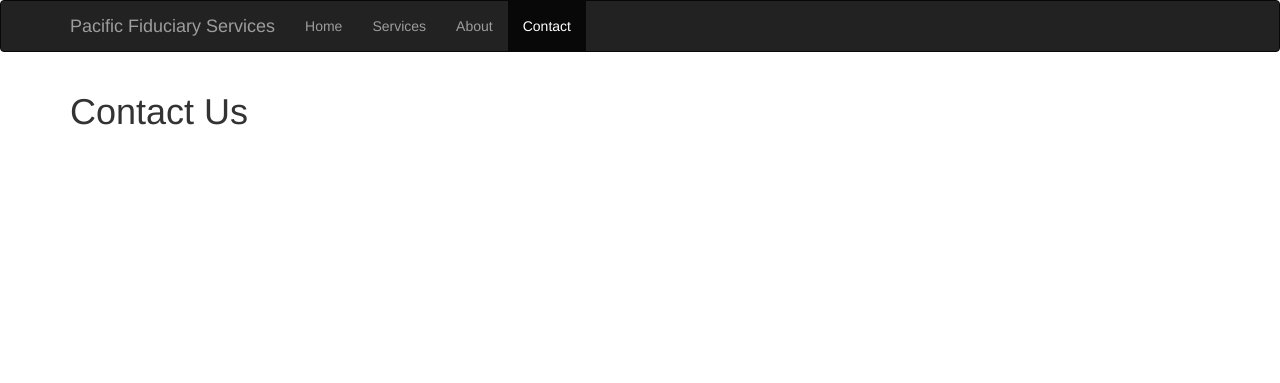
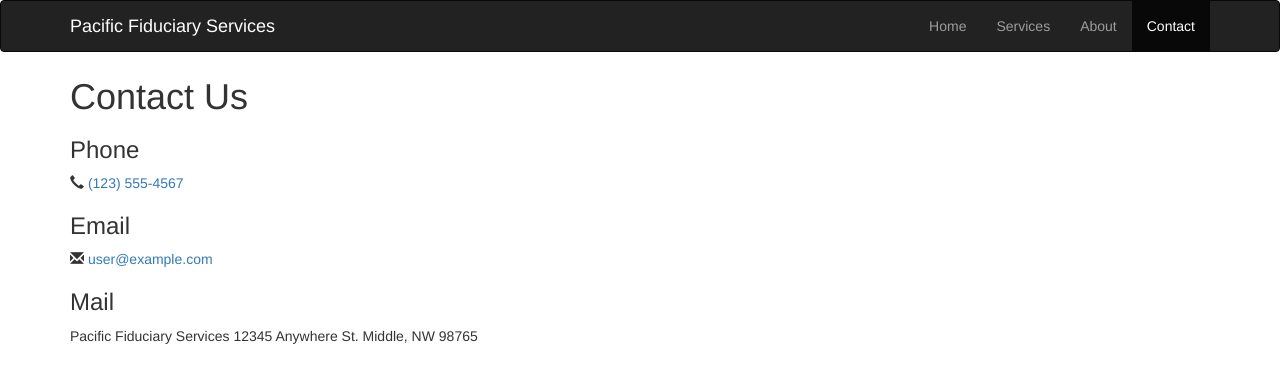
Before and after one commit to pacificfiduciaryservices/pacificfiduciaryservices.github.io, a Jekyll site: the page built from contact/index.md, in a window 1280 px wide. Shown: the top 383 px of the page. Built offline with Jekyll 4.4.1, drawn with Linux system fonts in a browser that asks for light colours; nearby versions of some CDN libraries.

Commit message:
fill out initial content

```diff
--- a/_layouts/default.html
+++ b/_layouts/default.html
@@ -25,7 +25,7 @@
           <a class="navbar-brand" href="/">{{ site.title }}</a>
         </div>
         <div id="navbar" class="collapse navbar-collapse">
-          <ul class="nav navbar-nav">
+          <ul class="nav navbar-nav navbar-right">
           {% for link in site.navigation %}
             <li{% if page.url == link.url %} class="active"{% endif %}><a href="{{ link.url }}">{{ link.text }}</a></li>
           {% endfor %}
@@ -38,5 +38,7 @@
     {{ content }}
     </div><!-- /.container -->
 
+    <script src="https://ajax.googleapis.com/ajax/libs/jquery/1.11.3/jquery.min.js"></script>
+    <script src="https://maxcdn.bootstrapcdn.com/bootstrap/3.3.6/js/bootstrap.min.js" integrity="sha384-0mSbJDEHialfmuBBQP6A4Qrprq5OVfW37PRR3j5ELqxss1yVqOtnepnHVP9aJ7xS" crossorigin="anonymous"></script>
   </body>
 </html>
--- a/contact/index.md
+++ b/contact/index.md
@@ -3,3 +3,14 @@
 ---
 
 # Contact Us
+
+### Phone
+<span class="glyphicon glyphicon-earphone" aria-hidden="true"></span> [(123) 555-4567](tel:1235554567)
+
+### Email
+<span class="glyphicon glyphicon-envelope" aria-hidden="true"></span> <user@example.com>
+
+### Mail
+{{ site.title }}
+12345 Anywhere St.
+Middle, NW 98765
--- a/styles/main.css
+++ b/styles/main.css
@@ -0,0 +1,6 @@
+.navbar {
+  margin-bottom: 5px;
+}
+.navbar-inverse .navbar-brand {
+  color: #fff;
+}
```
Also changed, not shown: about/index.md (+5 -0 lines), index.md (+3 -1 lines), services/index.md (+3 -0 lines), images/portrait-placeholder.png (added).
